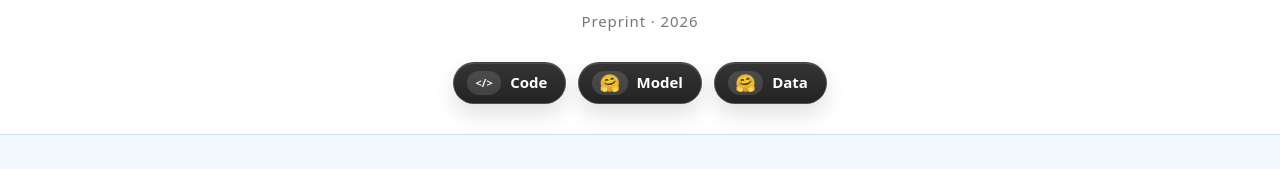
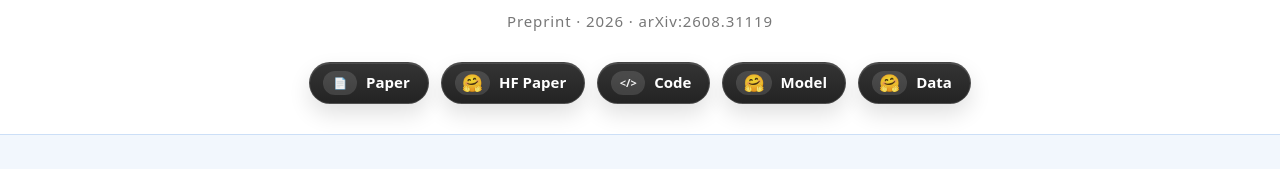
Before and after one commit to ZJU-REAL/PaperGym, a plain HTML site: page docs/index.html in a window 1280 px wide. Shown: the part 379-548 px from the top of the page. Drawn offline with Linux system fonts and the light colour scheme.

Commit message:
update paper website

```diff
--- a/docs/index.html
+++ b/docs/index.html
@@ -614,15 +614,24 @@
     <p class="authors">
       Yuhan Wang · Zhengxi Lu · Yuchen Yan · Kaitao Song · Wenqi Zhang · Weiming Lu · Jun Xiao · Yueting Zhuang · Yongliang Shen
     </p>
-    <p class="venue">Preprint · 2026</p>
+    <p class="venue">Preprint · 2026 · arXiv:2608.31119</p>
 
     <div class="links">
       <!-- ==================== LINKS ====================
-           Paper -> arXiv (link to be added when the paper is released)
-           Code  -> GitHub repository for the project source code
-           Model -> Hugging Face model card
-           Data  -> Hugging Face dataset card
+           Paper    -> arXiv
+           HF Paper -> Hugging Face Papers
+           Code     -> GitHub repository for the project source code
+           Model    -> Hugging Face model card
+           Data     -> Hugging Face dataset card
       =============================================================== -->
+      <a class="button" href="https://arxiv.org/abs/2608.31119" target="_blank" rel="noopener noreferrer" title="Paper on arXiv">
+        <span class="button-icon" aria-hidden="true">📄</span>
+        <span>Paper</span>
+      </a>
+      <a class="button" href="https://huggingface.co/papers/2608.31119" target="_blank" rel="noopener noreferrer" title="Paper on Hugging Face Papers">
+        <span class="button-icon button-icon-hf" aria-hidden="true">🤗</span>
+        <span>HF Paper</span>
+      </a>
       <a class="button" href="https://github.com/ZJU-REAL/PaperGym" target="_blank" rel="noopener noreferrer" title="Source code on GitHub">
         <span class="button-icon" aria-hidden="true">&lt;/&gt;</span>
         <span>Code</span>
@@ -947,8 +956,8 @@
              Wenqi Zhang and Weiming Lu and Jun Xiao and Yueting Zhuang and
              Yongliang Shen},
   year    = {2026},
-  url     = {https://zju-real.github.io/PaperGym/},
-  note    = {arXiv ID to be added}
+  url     = {https://arxiv.org/abs/2608.31119},
+  note    = {arXiv:2608.31119; also on Hugging Face Papers: https://huggingface.co/papers/2608.31119}
 }</pre>
       </div>
     </div>
```
Also changed, not shown: 1 other file.
